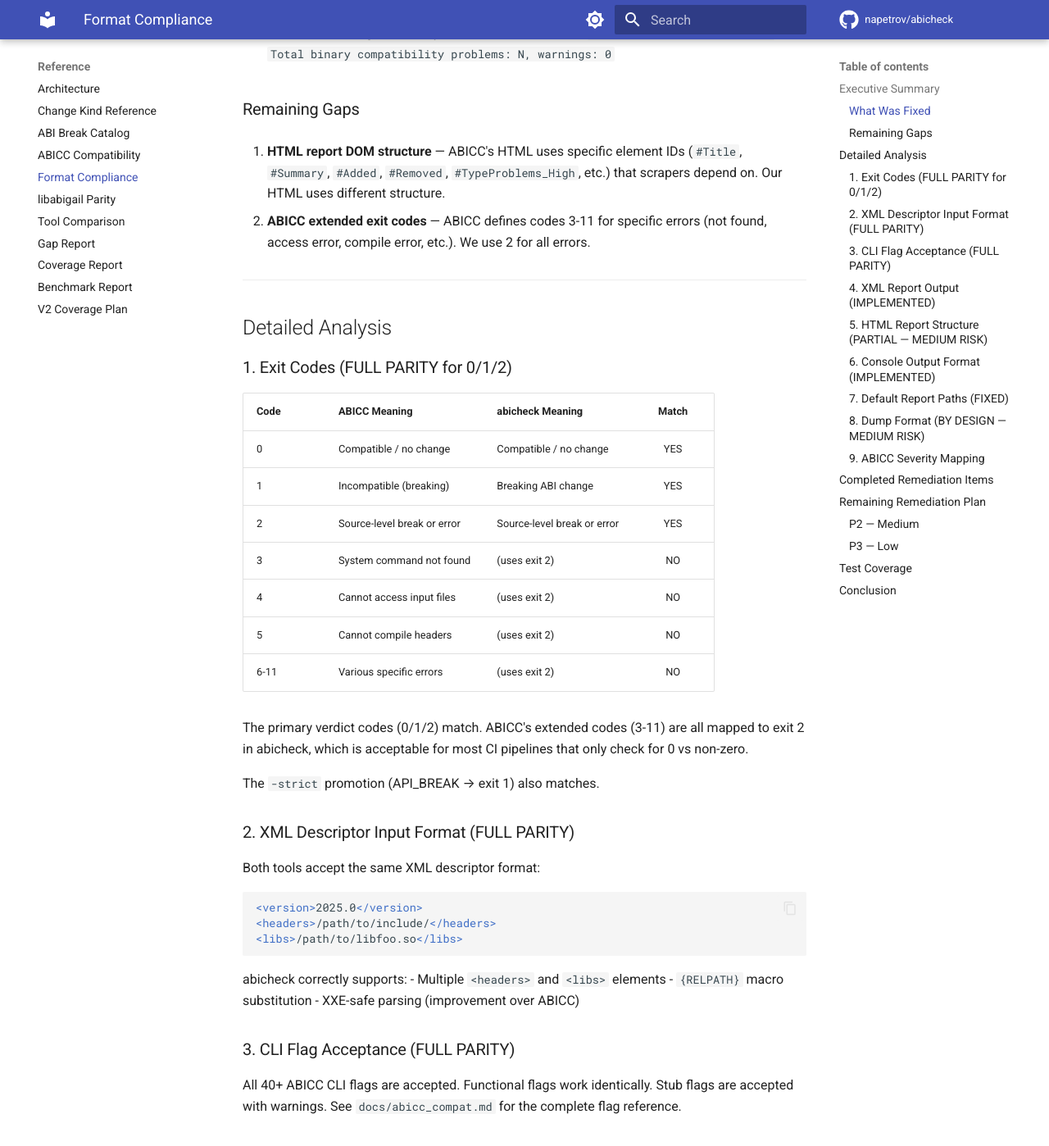
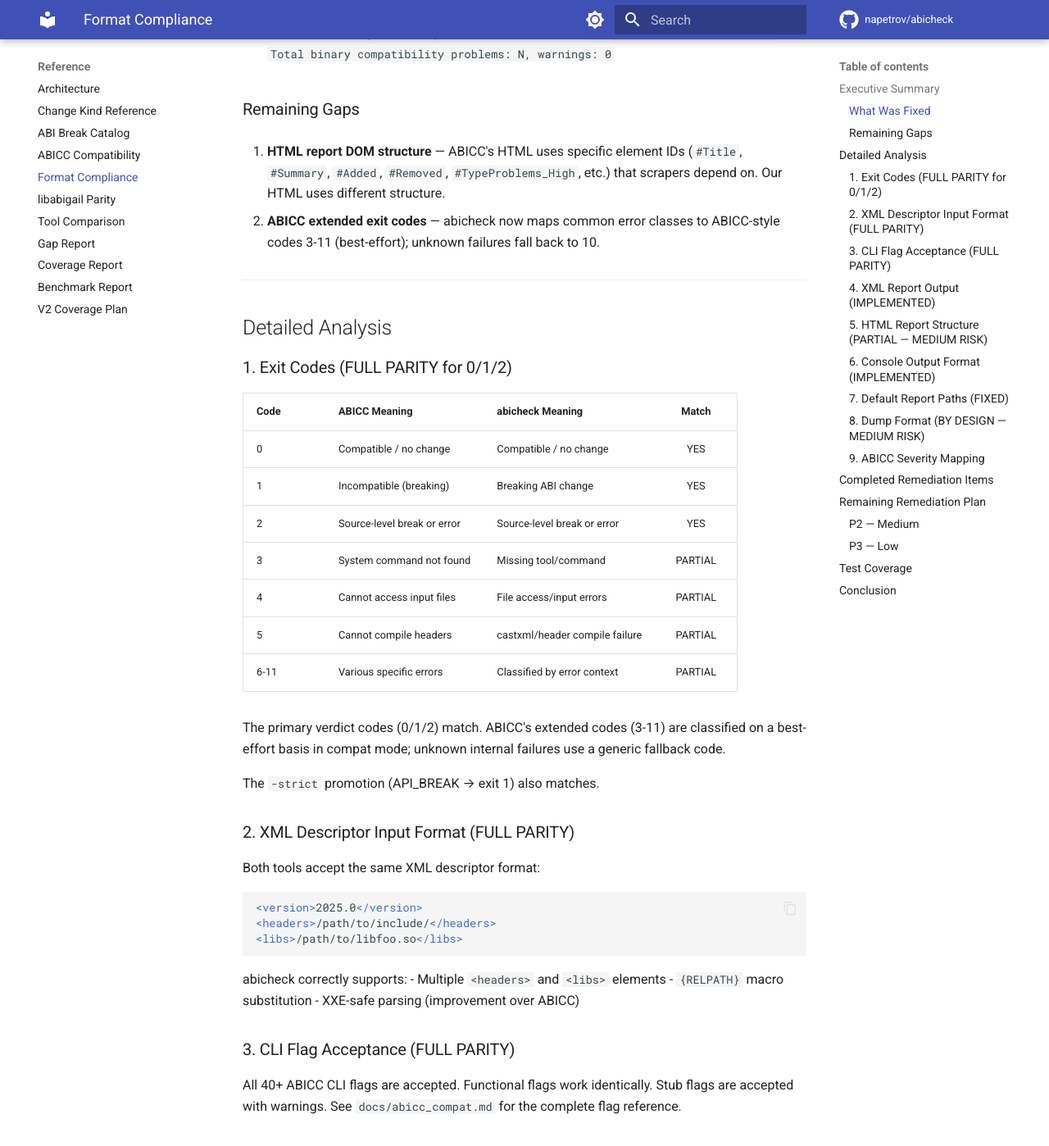
Before and after one commit to napetrov/abicheck, an MkDocs documentation site: the page built from docs/abicc_format_compliance.md, in a window 1280 px wide and 1400 px high, scrolled down 1271 px. Shown: the whole window at 82% size. Built offline with MkDocs 1.6.1 and Material for MkDocs 9.7.7, drawn with Linux system fonts in a browser that asks for light colours; comment, search, counter and statistics services are not loaded; some of the changed text lies outside the part shown.

Commit message:
Add ABICC-style compat extended error exit code mapping

```diff
--- a/docs/abicc_format_compliance.md
+++ b/docs/abicc_format_compliance.md
@@ -19,7 +19,7 @@ infrastructure) would continue to work with abicheck's output.
 | HTML report — default mode | Similar but NOT identical | Medium |
 | HTML report — `-compat-html` mode | **Implemented** (ABICC IDs + META_DATA) | Low |
 | Perl dump format input | NOT supported (by design) | Medium |
-| ABICC exit codes 3-11 | NOT implemented | Low |
+| ABICC exit codes 3-11 | Implemented (best-effort mapping) | Low |
 
 ### What Was Fixed
 
@@ -44,9 +44,8 @@ infrastructure) would continue to work with abicheck's output.
    (`#Title`, `#Summary`, `#Added`, `#Removed`, `#TypeProblems_High`, etc.)
    that scrapers depend on. Our HTML uses different structure.
 
-2. **ABICC extended exit codes** — ABICC defines codes 3-11 for specific
-   errors (not found, access error, compile error, etc.). We use 2 for all
-   errors.
+2. **ABICC extended exit codes** — abicheck now maps common error classes to
+   ABICC-style codes 3-11 (best-effort); unknown failures fall back to 10.
 
 ---
 
@@ -59,14 +58,14 @@ infrastructure) would continue to work with abicheck's output.
 | 0 | Compatible / no change | Compatible / no change | YES |
 | 1 | Incompatible (breaking) | Breaking ABI change | YES |
 | 2 | Source-level break or error | Source-level break or error | YES |
-| 3 | System command not found | (uses exit 2) | NO |
-| 4 | Cannot access input files | (uses exit 2) | NO |
-| 5 | Cannot compile headers | (uses exit 2) | NO |
-| 6-11 | Various specific errors | (uses exit 2) | NO |
+| 3 | System command not found | Missing tool/command | PARTIAL |
+| 4 | Cannot access input files | File access/input errors | PARTIAL |
+| 5 | Cannot compile headers | castxml/header compile failure | PARTIAL |
+| 6-11 | Various specific errors | Classified by error context | PARTIAL |
 
 The primary verdict codes (0/1/2) match. ABICC's extended codes (3-11) are
-all mapped to exit 2 in abicheck, which is acceptable for most CI pipelines
-that only check for 0 vs non-zero.
+classified on a best-effort basis in compat mode; unknown internal failures
+use a generic fallback code.
 
 The `-strict` promotion (API_BREAK → exit 1) also matches.
 
@@ -293,8 +292,7 @@ this mapping for the XML report:
 
 ### P3 — Low
 
-4. Map ABICC exit codes 3-11 to specific error conditions
-5. Remove emoji from default HTML reports for terminal compatibility
+4. Remove emoji from default HTML reports for terminal compatibility
 
 ---
 
```
Also changed, not shown: docs/exit_codes.md (+18 -0 lines), 2 other files.
